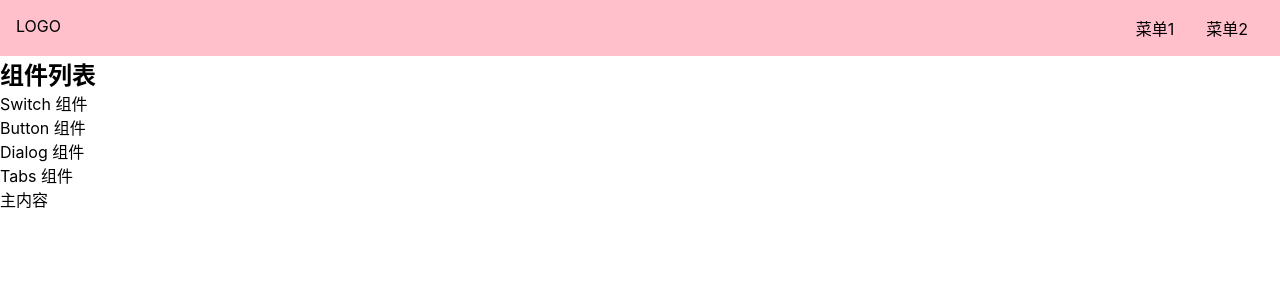
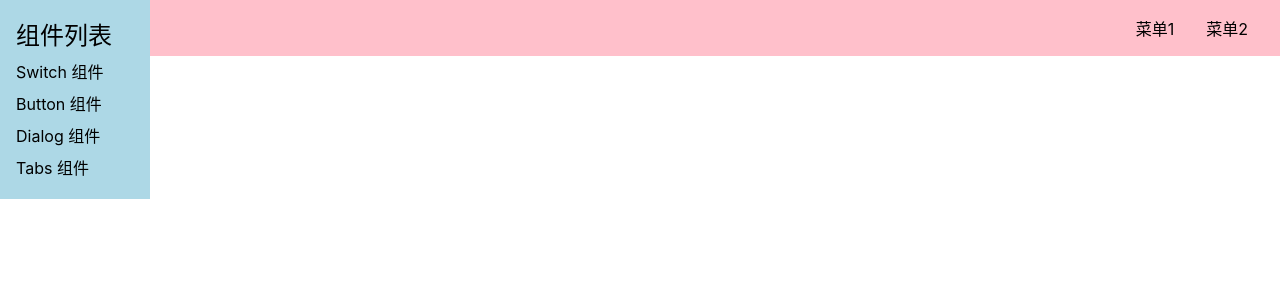
Before and after one commit to AAAAWOO/wind-ui, a Vue app: page /#/doc in a window 1280 px wide. Shown: the top 300 px of the page. Built offline with nearby package versions, Linux system fonts and the light colour scheme.

Commit message:
aside css

```diff
--- a/src/index.scss
+++ b/src/index.scss
@@ -19,6 +19,15 @@
     }
 }
 
+h1,
+h2,
+h3,
+h4,
+h5,
+h6 {
+    font-weight: normal;
+}
+
 body {
     font-size: 16px;
     font-family: -apple-system, "Noto Sans", "Helvetica Neue", Helvetica, "Nimbus Sans L", Arial, "Liberation Sans", "PingFang SC", "Hiragino Sans GB", "Noto Sans CJK SC", "Source Han Sans SC", "Source Han Sans CN", "Microsoft YaHei", "Wenquanyi Micro Hei", "WenQuanYi Zen Hei", "ST Heiti", SimHei, "WenQuanYi Zen Hei Sharp", sans-serif;
--- a/src/views/Doc.vue
+++ b/src/views/Doc.vue
@@ -30,3 +30,22 @@
   components: { Topnav },
 };
 </script>
+
+<style lang="scss" scoped>
+aside {
+  background: lightblue;
+  width: 150px;
+  padding: 16px;
+  position: fixed;
+  top: 0;
+  left: 0;
+  > h2 {
+    margin-bottom: 4px;
+  }
+  > ol {
+    > li {
+      padding: 4px 0;
+    }
+  }
+}
+</style>
```
